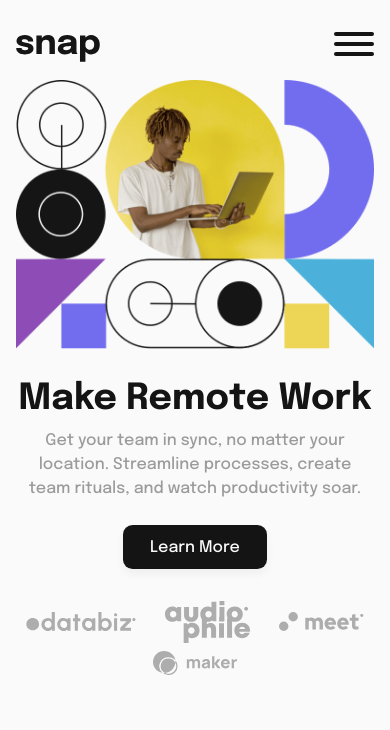
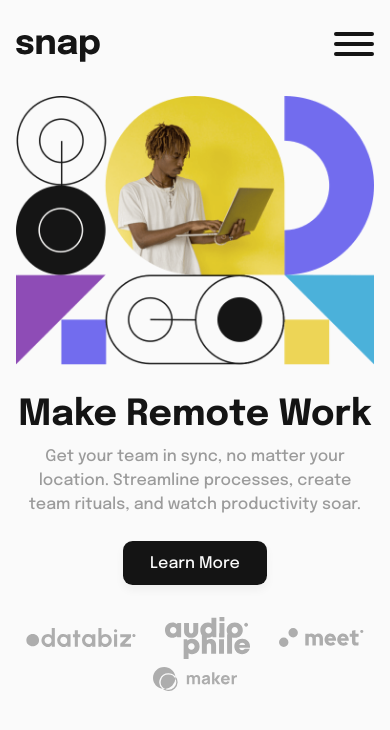
Before and after one commit to SameerJS6/Intro-Section-With-Dropdown-Navigation, a plain HTML site: page index.html in a window 390 px wide. Drawn offline with Linux system fonts and the light colour scheme.

Commit message:
Padding Adjusted

```diff
--- a/style.css
+++ b/style.css
@@ -191,7 +191,7 @@ nav {
     overflow: hidden;
   }
   header {
-    padding: 1rem 0 0 1rem;
+    padding: 1rem 0 1rem 1rem;
   }
   nav {
     z-index: 1;
```
